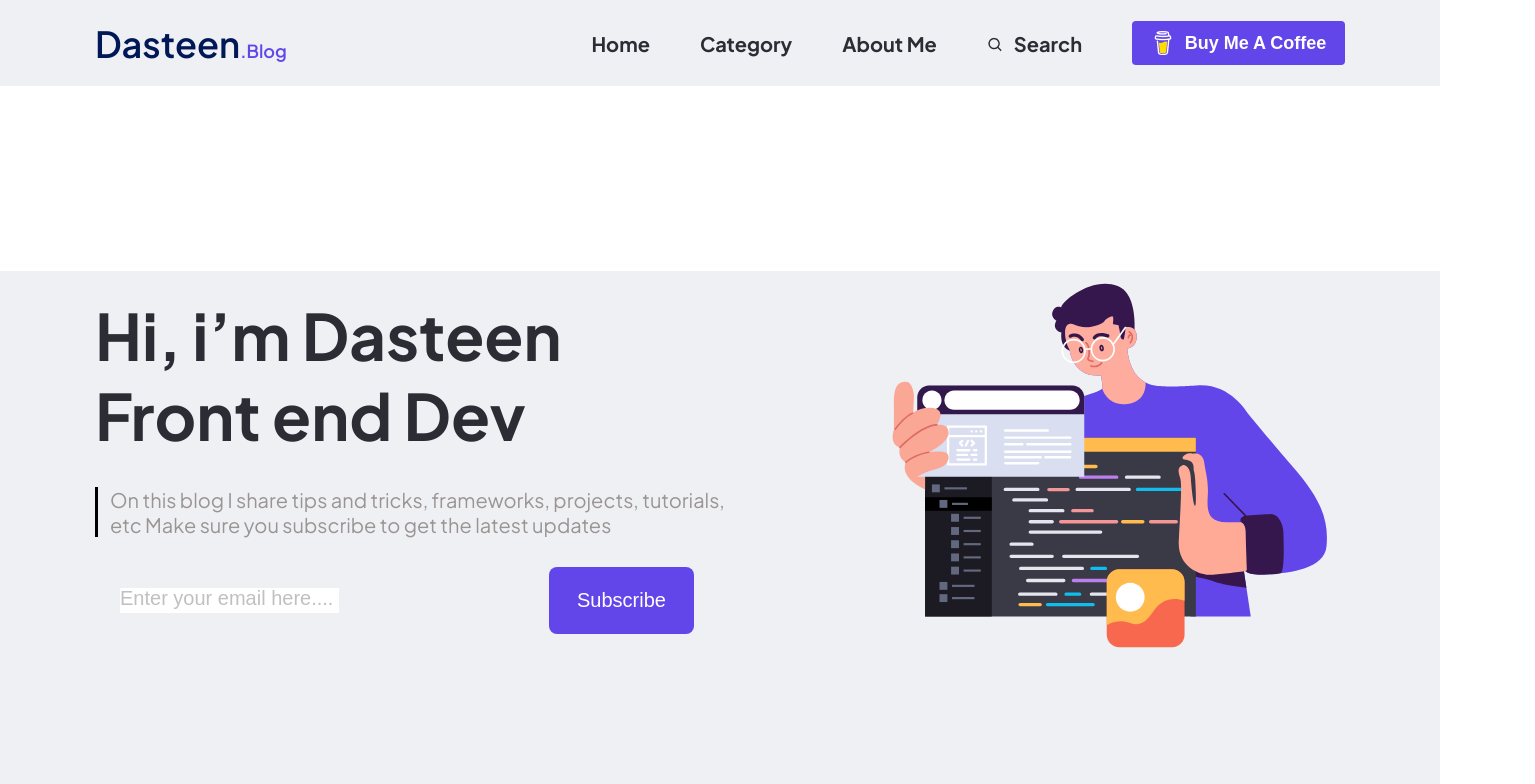
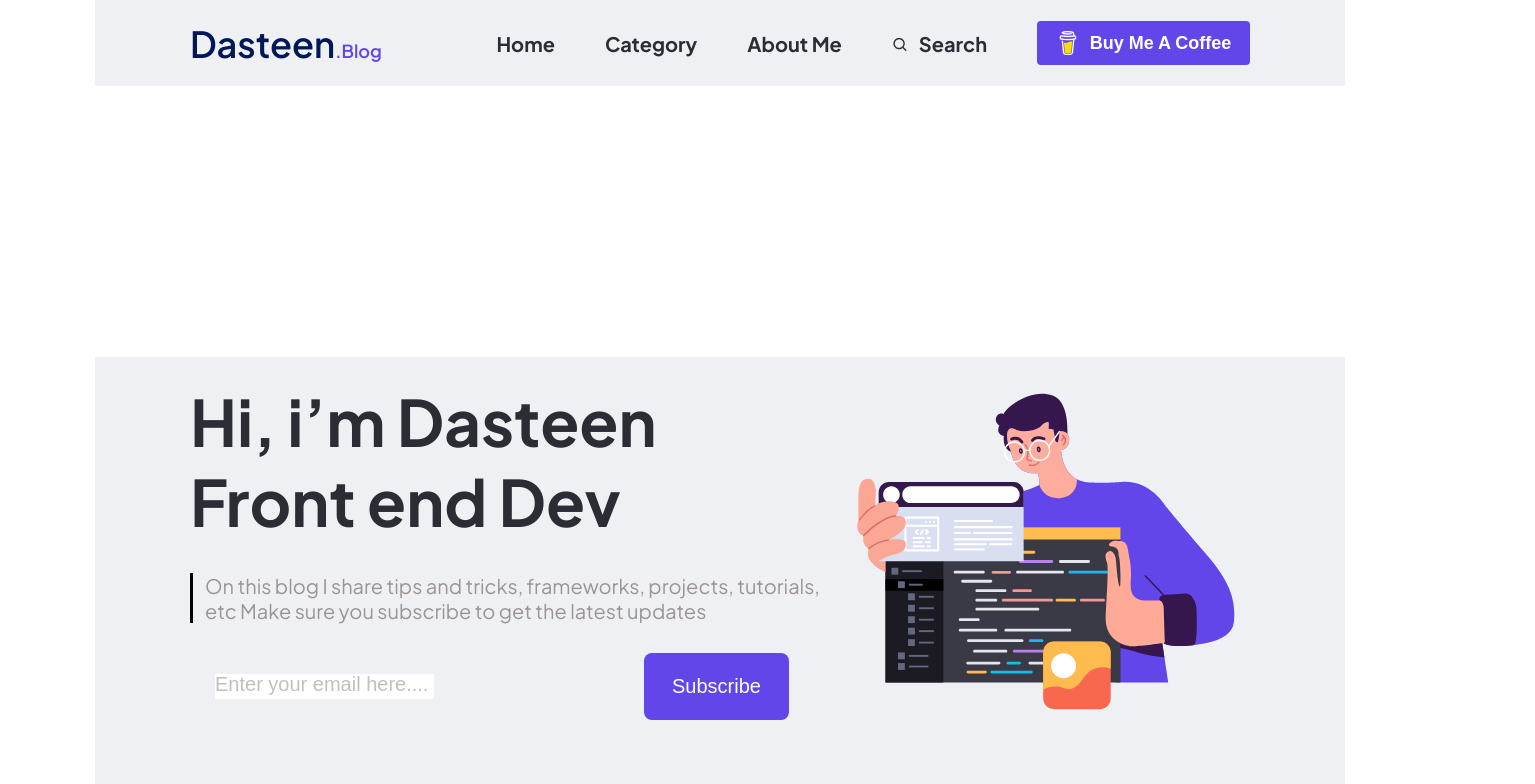
Before and after one commit to Dilar31/EXAM, a plain HTML site: page index.html in a window 1280 px wide. Shown: the top 784 px of the page, 1535 px wide, since content can reach past the window. Drawn offline with Linux system fonts and the light colour scheme.

Commit message:
-сreate  new section (fifth-section and fourth-section) -create some styles for this

```diff
--- a/style.css
+++ b/style.css
@@ -3,7 +3,11 @@ body{
   font-family: "Plus Jakarta Sans", serif;
   width: 1440px;
   margin: auto;
-
+  padding: 0 95px 0 95px;
+}
+body, html, main {
+  overflow: visible !important;
+  height: auto !important;
 }
 /*---------header---and-------first------section*/
 header{
@@ -14,6 +18,9 @@ header{
   height: 86px;
   padding:0 95px 0 95px;
   background-color: #EFF0F3;
+  position: sticky ;
+  top: 0;
+  z-index: 1000;
 }
 
 header nav ul{
@@ -59,7 +66,7 @@ header nav ul .search img{
   padding-top: 3px;
 }
 main{
-  margin-top: 185px;
+  margin-top: 271px;
   background-color: #EFF0F3;
 }
 .section-one{
@@ -399,8 +406,9 @@ display: flex;
   font-weight: 400;
 }
 .copy{
-  margin-top: 26px;
+  margin-top:26px;
   font-size: 14px;
   font-weight: 400;
   color: #2B2C34;
+  padding-bottom: 26px;
 }
```
